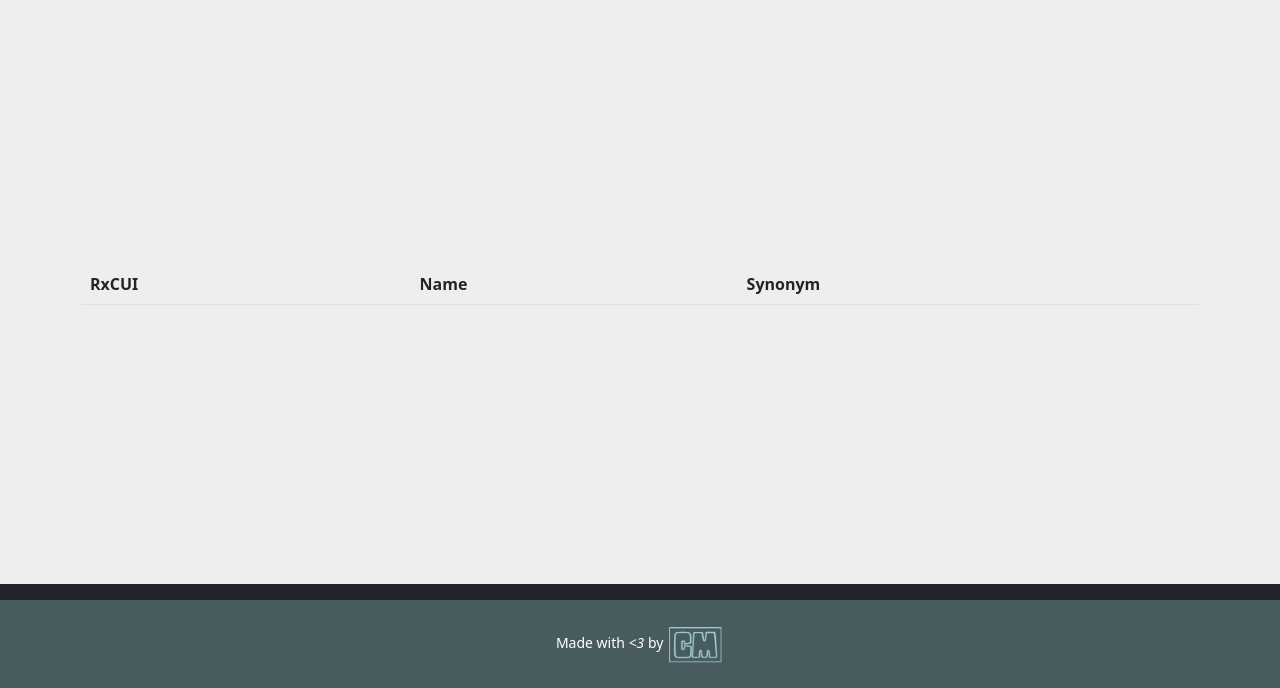
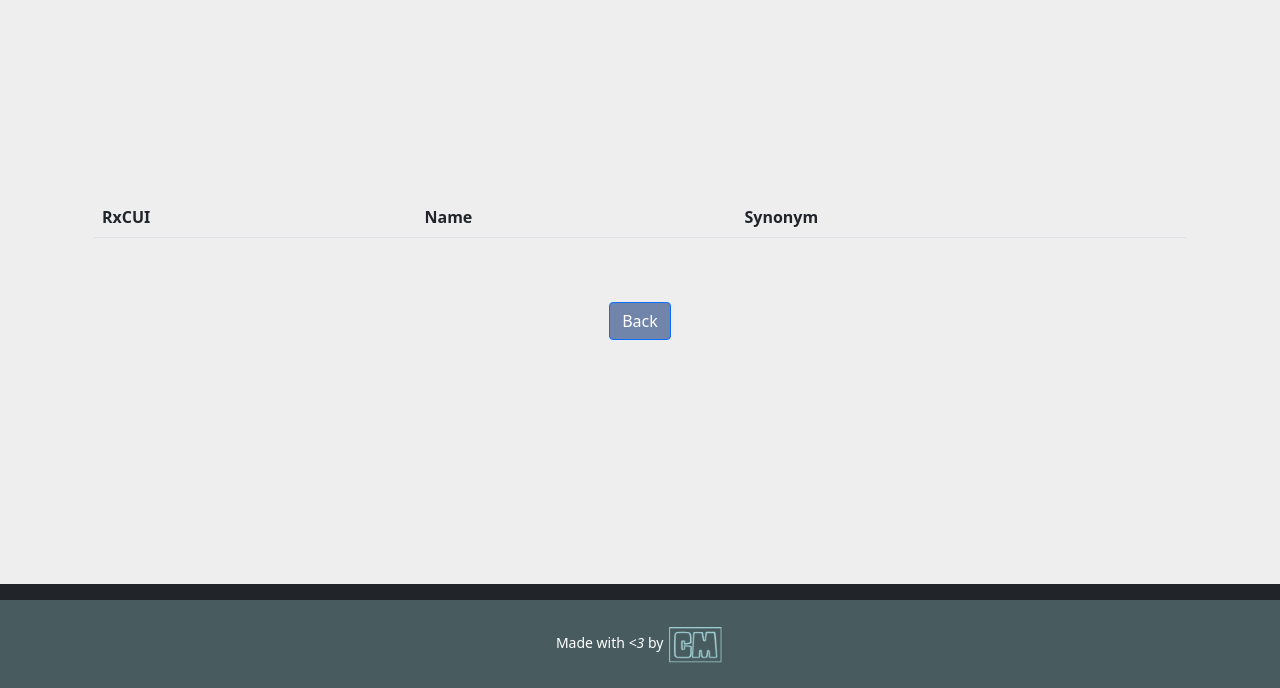
Before and after one commit to chrismannina/med-magic, a Flask app: page /drugs/1 in a window 1280 px wide. Shown: the part 112-800 px from the top of the page. Run offline with Flask 2, Linux system fonts and the light colour scheme; data that the repository does not hold is empty.

Commit message:
added back button
added method for users to go back

```diff
--- a/app/templates/drugs.html
+++ b/app/templates/drugs.html
@@ -1,6 +1,7 @@
 {% extends 'base.html' %} {% block title %}Search{% endblock %} {% block content
 %}
 
+<div class="container">
   <table class="table">
     <thead>
       <tr>
@@ -19,5 +20,16 @@
       {% endfor %}
     </tbody>
   </table>
+</div>
+
+<div class="text-center p-5">
+  <a
+    class="btn btn-primary"
+    style="background-color: #7185ab"
+    href="/search"
+    role="button"
+    >Back</a
+  >
+</div>
 
 {% endblock %}
```
Also changed, not shown: app/templates/image.html (+10 -0 lines). Lines whose indentation alone changed are shown as unchanged.
